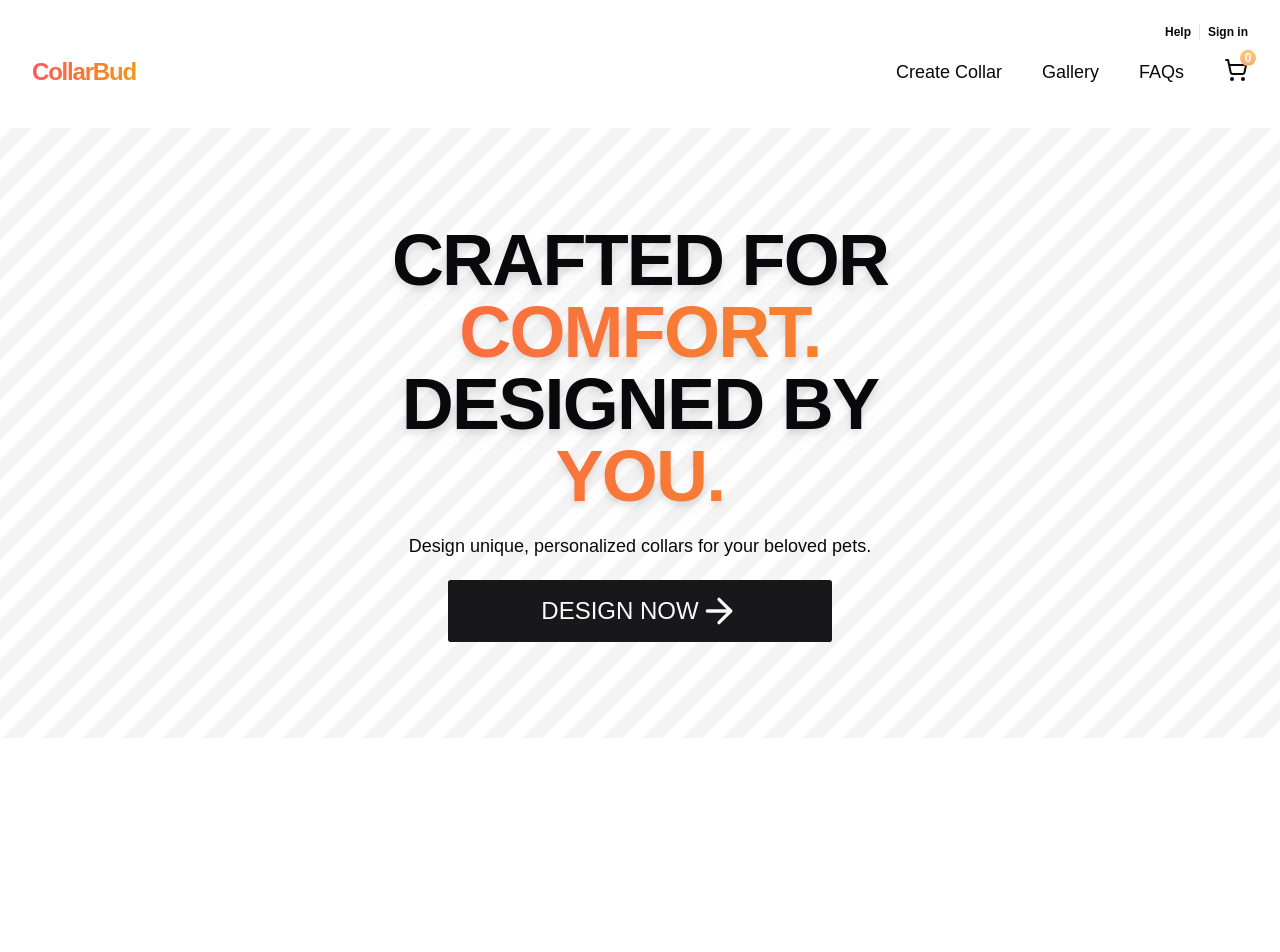
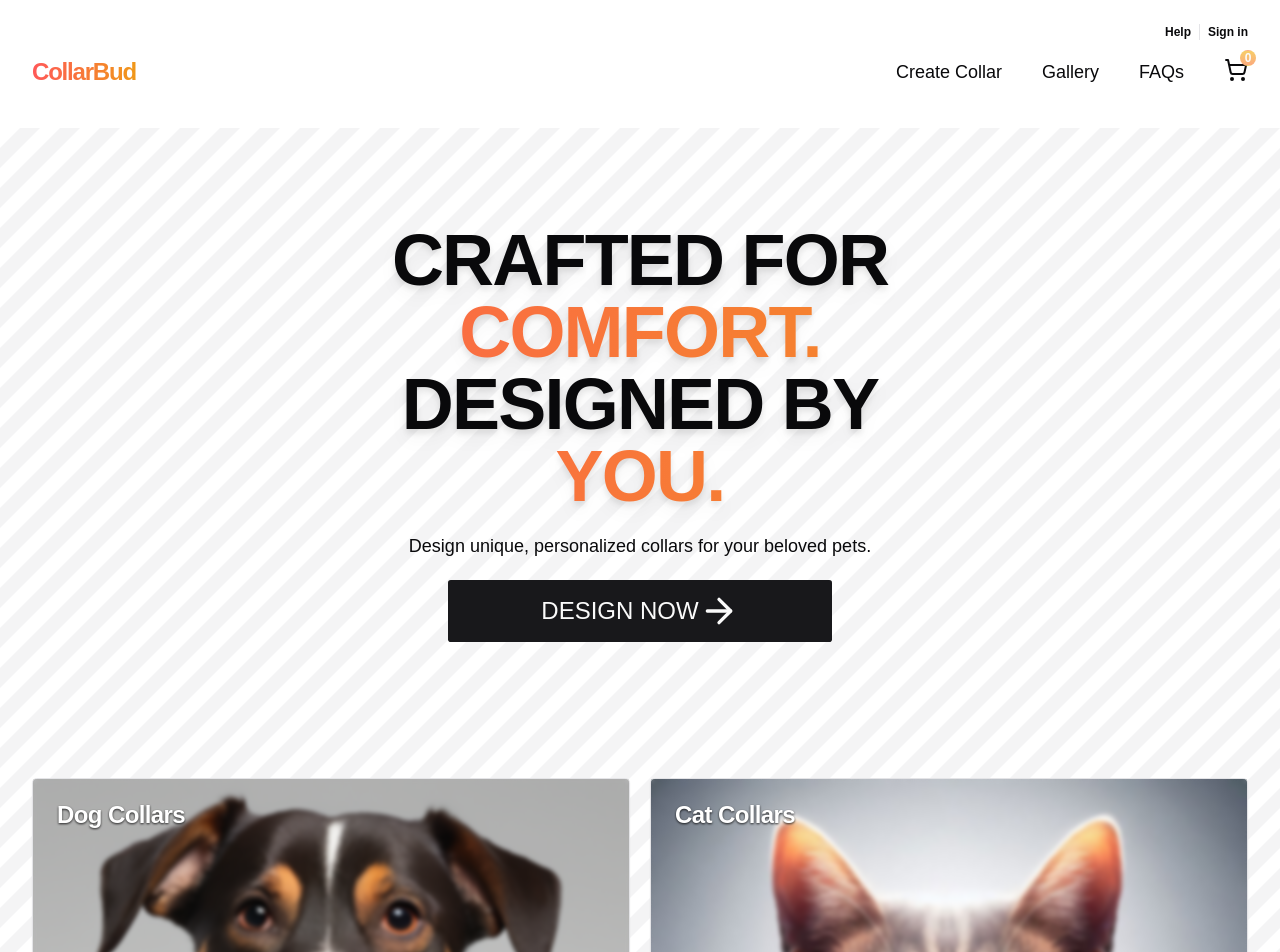
Before and after one commit to ftejic/collar-bud, a Next.js app in the folder my-app/: page / in a window 1280 px wide. Shown: the top 952 px of the page. Before the commit the page ends 800 px from the top, so only its background shows below. Built offline with nearby package versions, Linux system fonts and the light colour scheme.

Commit message:
added Product Categories section ui

```diff
--- a/my-app/src/app/globals.css
+++ b/my-app/src/app/globals.css
@@ -89,7 +89,7 @@
   -webkit-text-fill-color: transparent;
 }
 
-.navbarItem::before {
+.underlineText::before {
   content: "";
   width: 0;
   height: 8px;
@@ -106,7 +106,7 @@
   z-index: -1;
 }
 
-.navbarItem:hover::before {
+.underlineText:hover::before {
   width: calc(100% + 8px);
 }
 
--- a/my-app/src/app/page.tsx
+++ b/my-app/src/app/page.tsx
@@ -1,9 +1,11 @@
 import Hero from "@/components/Hero/Hero";
+import ProductCategories from "@/components/ProductCategories/ProductCategories";
 
 export default function Home() {
   return (
     <div className="imageBg">
       <Hero />
+      <ProductCategories />
     </div>
   );
 }
--- a/my-app/src/components/Header/DesktopMenu.tsx
+++ b/my-app/src/components/Header/DesktopMenu.tsx
@@ -6,18 +6,18 @@ function DesktopMenu() {
   return (
     <nav className="hidden md:block">
       <ul className="flex space-x-10">
-        <li className="navbarItem relative">
+        <li className="underlineText relative">
           <Link href={`/create-collar`}>Create Collar</Link>
         </li>
         <li
           onClick={() => scrollIntoView("gallery")}
-          className="navbarItem relative cursor-pointer"
+          className="underlineText relative cursor-pointer"
         >
           Gallery
         </li>
         <li
           onClick={() => scrollIntoView("faqs")}
-          className="navbarItem relative cursor-pointer"
+          className="underlineText relative cursor-pointer"
         >
           FAQs
         </li>
--- /dev/null
+++ b/my-app/src/components/ProductCategories/ProductCategories.tsx
@@ -0,0 +1,32 @@
+import React from "react";
+import { Card, CardContent, CardHeader, CardTitle } from "../ui/card";
+import Link from "next/link";
+
+function ProductCategories() {
+  return (
+    <section className="container mx-auto py-10 grid md:grid-cols-2 gap-5">
+      <Card className="bg-[url('/images/dog1.png')] h-60 bg-cover relative">
+        <CardHeader className="relative z-10">
+          <CardTitle className="text-background drop-shadow-[0_1.2px_1.2px_rgba(0,0,0,0.8)] w-fit h-7 underlineText relative cursor-pointer">
+            <Link href={"/create-collar/for-dogs"}>Dog Collars</Link>
+          </CardTitle>
+        </CardHeader>
+        <CardContent>
+          <div className="absolute w-full h-full backdrop-blur-[2px] top-0 left-0 z-0"></div>
+        </CardContent>
+      </Card>
+      <Card className="bg-[url('/images/cat1.jpeg')] h-60 bg-cover relative">
+        <CardHeader className="relative z-10">
+          <CardTitle className="text-background drop-shadow-[0_1.2px_1.2px_rgba(0,0,0,0.8)] w-fit h-7 underlineText relative cursor-pointer">
+            <Link href={"/create-collar/for-cats"}>Cat Collars</Link>
+          </CardTitle>
+        </CardHeader>
+        <CardContent>
+          <div className="absolute w-full h-full backdrop-blur-[2px] top-0 left-0 z-0"></div>
+        </CardContent>
+      </Card>
+    </section>
+  );
+}
+
+export default ProductCategories;
```
Also changed, not shown: my-app/public/images/cat1.jpeg (added), my-app/public/images/dog1.png (added).
